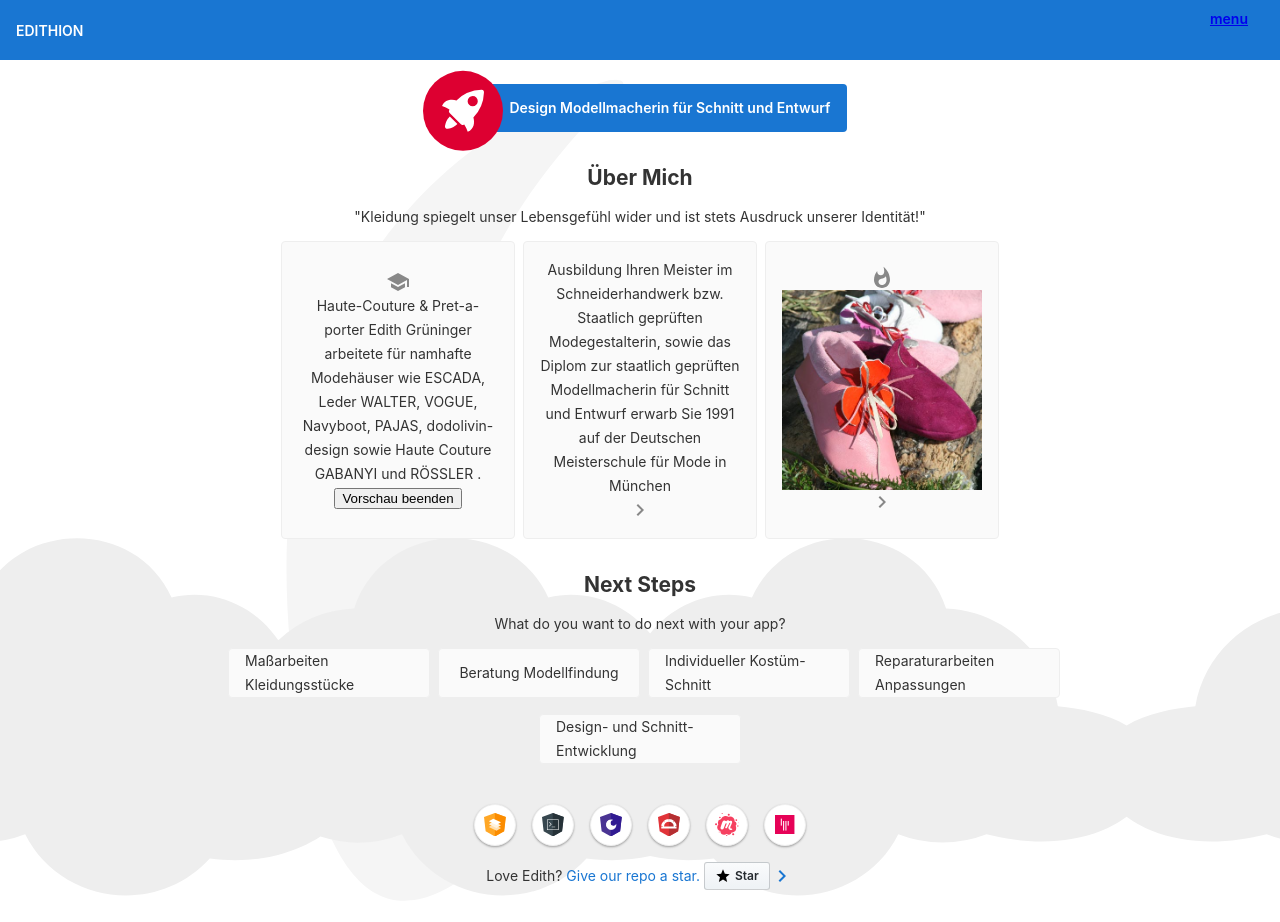
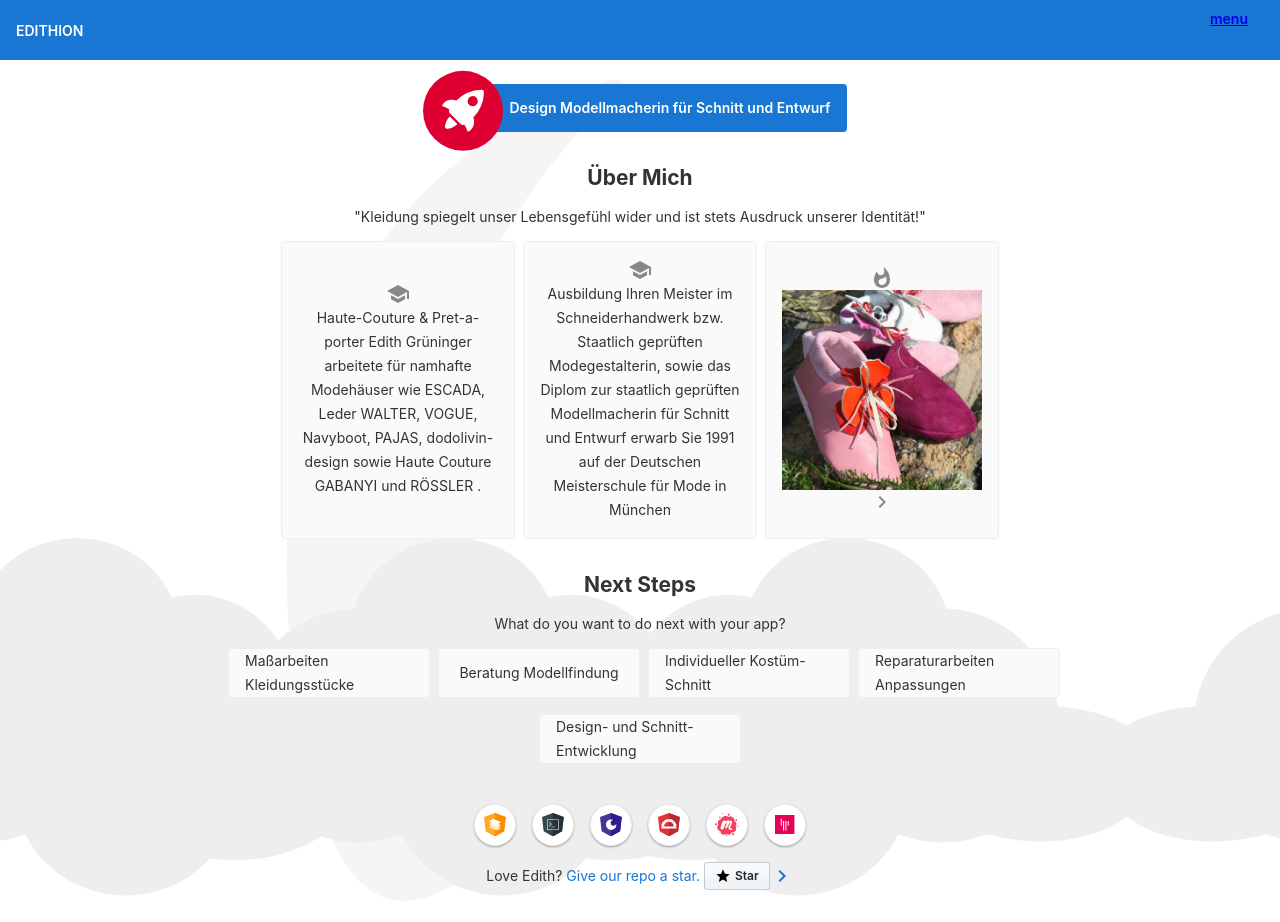
Before and after one commit to munich99/onepager-cms, an Angular app: page /aboutme in a window 1280 px wide. Built offline with nearby package versions, Linux system fonts and the light colour scheme.

Commit message:
all text from json

```diff
--- a/src/app/admin/my-edit/my-edit.component.html
+++ b/src/app/admin/my-edit/my-edit.component.html
@@ -10,8 +10,6 @@
     >
     </textarea>
 
-
-
     <button type="submit">speichern</button>
 
   </form>
--- a/src/app/admin/my-edit/my-edit.component.ts
+++ b/src/app/admin/my-edit/my-edit.component.ts
@@ -23,10 +23,10 @@
 
   newText(){
 
-    let data ={
+    let data = {
       "firstName": "aboutme",
       "lastName": this.username,
-      "email": "aa",
+      "part": 1,
       "mobile": "aaa"
   };
 
--- a/src/app/main/my-content01/my-content01.component.html
+++ b/src/app/main/my-content01/my-content01.component.html
@@ -4,9 +4,9 @@
 
 <div class="card-container">
 
-     <p class="card">
+     <p class="card" *ngFor="let bird of arrBirdsShow">
       <svg class="material-icons" xmlns="http://www.w3.org/2000/svg" width="24" height="24" viewBox="0 0 24 24"><path d="M5 13.18v4L12 21l7-3.82v-4L12 17l-7-3.82zM12 3L1 9l11 6 9-4.91V17h2V9L12 3z"/></svg>
-      <span *ngIf="!logIn">{{ arrBirdsText }}</span>
+      <span *ngIf="!logIn">{{ bird.lastName }}</span>
 
       <app-my-edit
       *ngIf="logIn"
@@ -17,13 +17,7 @@
 
 
 
-  <p class="card">
 
-    Ausbildung
-    Ihren Meister im Schneiderhandwerk bzw. Staatlich geprüften Modegestalterin, sowie das Diplom zur staatlich geprüften Modellmacherin für Schnitt und Entwurf erwarb Sie 1991 auf der Deutschen Meisterschule für Mode in München
-
-    <svg class="material-icons" xmlns="http://www.w3.org/2000/svg" width="24" height="24" viewBox="0 0 24 24"><path d="M10 6L8.59 7.41 13.17 12l-4.58 4.59L10 18l6-6z"/></svg>
-     </p>
 
   <a class="card" target="_blank" rel="noopener" href="https://blog.angular.io/">
     <svg class="material-icons" xmlns="http://www.w3.org/2000/svg" width="24" height="24" viewBox="0 0 24 24"><path d="M13.5.67s.74 2.65.74 4.8c0 2.06-1.35 3.73-3.41 3.73-2.07 0-3.63-1.67-3.63-3.73l.03-.36C5.21 7.51 4 10.62 4 14c0 4.42 3.58 8 8 8s8-3.58 8-8C20 8.61 17.41 3.8 13.5.67zM11.71 19c-1.78 0-3.22-1.4-3.22-3.14 0-1.62 1.05-2.76 2.81-3.12 1.77-.36 3.6-1.21 4.62-2.58.39 1.29.59 2.65.59 4.04 0 2.65-2.15 4.8-4.8 4.8z"/></svg>
--- a/src/app/main/my-content01/my-content01.component.ts
+++ b/src/app/main/my-content01/my-content01.component.ts
@@ -18,24 +18,35 @@
 
   arrBirds: string [];
   arrBirdsText: string;
-  logIn:boolean=true;
+  arrBirdsShow: string []=[];
+  logIn:boolean=false;
 
   ngOnInit() {
-
-
     this.httpService.get('./assets/data.json').subscribe(
       data => {
         this.arrBirds = data as string [];	 // FILL THE ARRAY WITH DATA.
-        this.arrBirdsText = this.arrBirds[0]["lastName"];
 
-        //  console.log(this.arrBirds[1]);
+        let i =0;
+        while(this.arrBirds.length > i) {
+          if(this.arrBirds[i]["firstName"] == "aboutme"){
+            this.arrBirdsShow.push(this.arrBirds[i])
+            console.log("yes");
+          }
+          i++;
+        }
+
+        // this.arrBirdsText = this.arrBirds[0]["lastName"];
+
       },
       (err: HttpErrorResponse) => {
         console.log (err.message);
       }
     );
+
+
   }
 
 
 
+
 }
--- a/src/assets/data.json
+++ b/src/assets/data.json
@@ -6,8 +6,8 @@
         "mobile": ""
     },
     {
-        "firstName": "ggdggg",
-        "lastName": "nvnvnv",
+        "firstName": "aboutme",
+        "lastName": "Ausbildung Ihren Meister im Schneiderhandwerk bzw. Staatlich geprüften Modegestalterin, sowie das Diplom zur staatlich geprüften Modellmacherin für Schnitt und Entwurf erwarb Sie 1991 auf der Deutschen Meisterschule für Mode in München",
         "email": "asddd@xmail.com",
         "mobile": ""
     },
```
Also changed, not shown: 1 other file (tests, documents, lock files or other folders).
